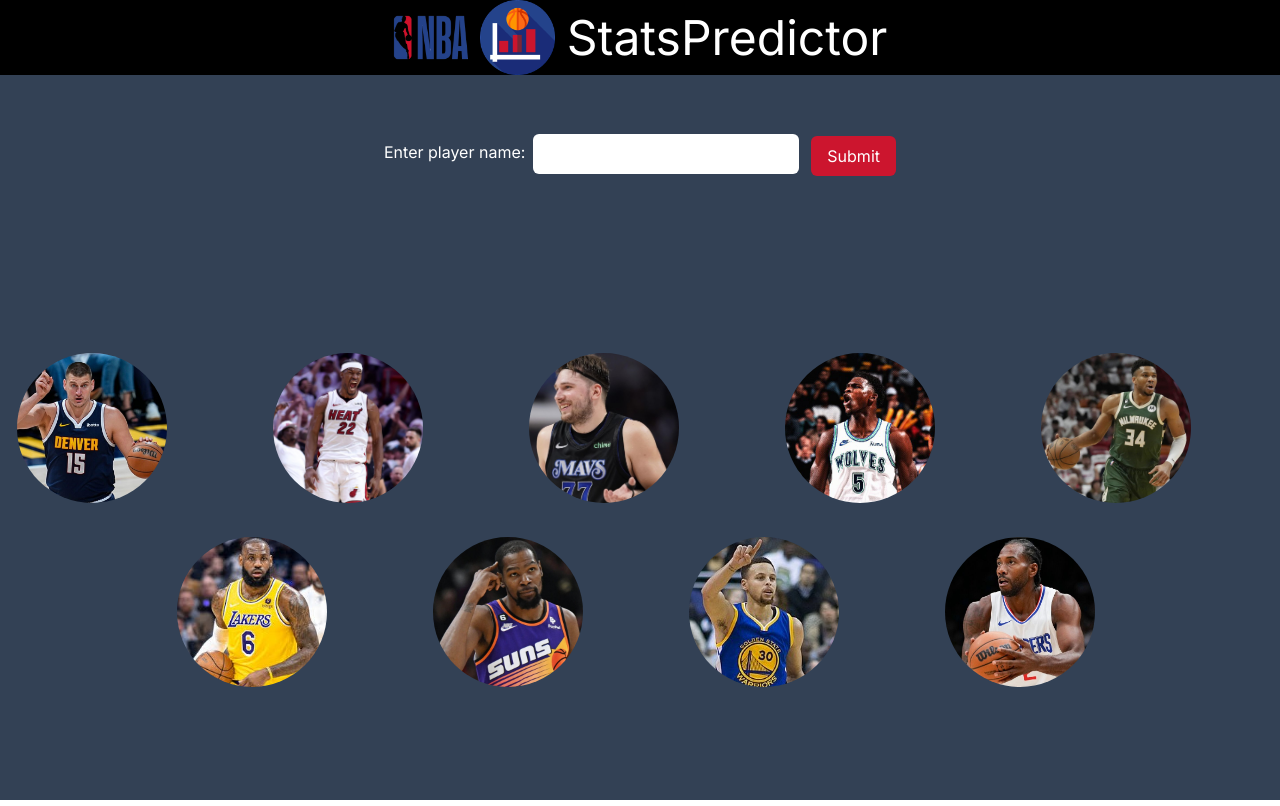
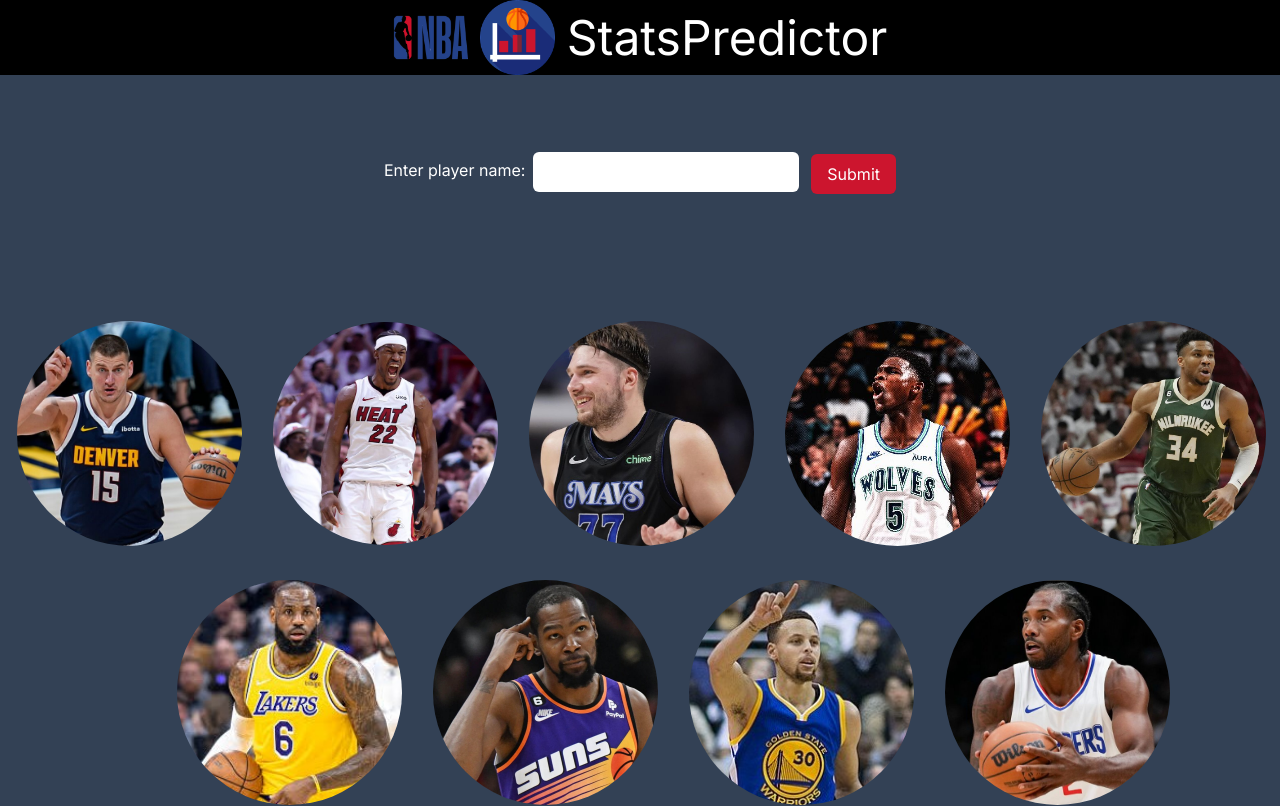
Before and after one commit to heyitsrup/nba-stats-predictor, a Next.js app in the folder performance_predictor_frontend/: page / in a window 1280 px wide. Built offline with nearby package versions, Linux system fonts and the light colour scheme.

Commit message:
Dynamic headshot on player page

```diff
--- a/performance_predictor_frontend/next.config.mjs
+++ b/performance_predictor_frontend/next.config.mjs
@@ -1,4 +1,8 @@
 /** @type {import('next').NextConfig} */
-const nextConfig = {};
+const nextConfig = {
+    images: {
+        domains: ['ak-static.cms.nba.com'],
+    },
+};
 
 export default nextConfig;
--- a/performance_predictor_frontend/src/app/page.tsx
+++ b/performance_predictor_frontend/src/app/page.tsx
@@ -22,7 +22,7 @@
         />
         <p className="text-5xl text-white">StatsPredictor</p>
       </div>
-      <div className="w-full flex flex-col items-center mt-60">
+      <div className="w-full flex flex-col items-center mt-80">
         <div className="flex justify-center">
           <PlayerForm />
         </div>
--- a/performance_predictor_frontend/src/app/player/[playerName]/page.tsx
+++ b/performance_predictor_frontend/src/app/player/[playerName]/page.tsx
@@ -2,7 +2,7 @@
 
 import React, { useEffect, useState } from 'react';
 import { useParams } from 'next/navigation';
-import Image from 'next/image';
+import PlayerHeader from '../[playerName]/playerHeader'
 import Link from 'next/link';
 
 const PlayerPage: React.FC = () => {
@@ -29,20 +29,9 @@
     }
   }, [playerName]);
 
-  const decodedPlayerName = decodeURIComponent(String(playerName));
-
   return (
     <main className="min-h-screen flex flex-col items-center justify-center bg-slate-700">
-      <div className="w-auto m-auto rounded-2xl fixed top-5 p-3 z-50 flex items-center space-x-3">
-        <Image
-          src='/PlayerTable/Luka_Doncic.jpg'
-          alt='player_headshot'
-          width={150}
-          height={150}
-          className="rounded-full"
-        />
-        <p className="text-5xl text-white">{decodedPlayerName}</p>
-      </div>
+      <PlayerHeader />
 
       <table className="w-screen table-fixed text-white">
         <tr className='text-9xl w-1/5 text-center'>
--- /dev/null
+++ b/performance_predictor_frontend/src/app/player/[playerName]/playerHeader.tsx
@@ -0,0 +1,46 @@
+'use client';
+
+import React, { useEffect, useState } from 'react';
+import { useParams } from 'next/navigation';
+import Image from 'next/image';
+import "../../globals.css";
+
+const PlayerHeader: React.FC = () => {
+    const { playerName } = useParams();
+    const decodedPlayerName = decodeURIComponent(String(playerName));
+    const [playerId, setPlayerId] = useState<string | null>(null);
+
+    useEffect(() => {
+        const fetchPlayerId = async () => {
+          try {
+            const res = await fetch(`http://127.0.0.1:8000/api/get-player-id?playerName=${playerName}`);
+            if (!res.ok) {
+              throw new Error('Failed to fetch player ID');
+            }
+            const data = await res.json();
+            setPlayerId(data.playerId);
+          } catch (error) {
+            console.error('Error fetching player ID:', error);
+          }
+        };
+
+        if (playerName) {
+            fetchPlayerId();
+        }
+      }, [playerName]);
+
+    return (
+        <div className="w-auto m-auto rounded-2xl fixed top-5 p-3 z-50 flex items-center space-x-3">
+        <Image
+          src={`https://ak-static.cms.nba.com/wp-content/uploads/headshots/nba/latest/260x190/${playerId}.png`}
+          alt='player_headshot'
+          width={250}
+          height={250}
+          className="rounded-full"
+        />
+        <p className="text-5xl text-white">{decodedPlayerName}</p>
+      </div>
+    );
+};
+
+export default PlayerHeader;
--- a/performance_predictor_frontend/src/components/PlayerForm.tsx
+++ b/performance_predictor_frontend/src/components/PlayerForm.tsx
@@ -22,7 +22,7 @@
   };
 
   return (
-    <form onSubmit={handleSubmit} className='flex items-center space-x-3 mt-[-400px]'>
+    <form onSubmit={handleSubmit} className='flex items-center space-x-3 mt-[-300px]'>
       <label className='flex items-center space-x-2'>
         <span className="whitespace-nowrap text-white">Enter player name:</span>
         <input
--- a/performance_predictor_frontend/src/components/PlayerTable.tsx
+++ b/performance_predictor_frontend/src/components/PlayerTable.tsx
@@ -12,8 +12,8 @@
                     <Image
                         src='/PlayerTable/Nikola_Jokic.jpg'
                         alt='Nikola_Jokic'
-                        width={150}
-                        height={150}
+                        width={225}
+                        height={225}
                         className="rounded-full hover:scale-110 transition ml-4 mb-8"
                     />
                 </td>
@@ -21,8 +21,8 @@
                     <Image
                         src='/PlayerTable/Jimmy_Butler.jpg'
                         alt='Jimmy_Butler'
-                        width={150}
-                        height={150}
+                        width={225}
+                        height={225}
                         className="rounded-full hover:scale-110 transition ml-4 mb-8"
                     />
                 </td>
@@ -30,8 +30,8 @@
                     <Image
                         src='/PlayerTable/Luka_Doncic.jpg'
                         alt='Luka_Doncic'
-                        width={150}
-                        height={150}
+                        width={225}
+                        height={225}
                         className="rounded-full hover:scale-110 transition ml-4 mb-8"
                     />
                 </td>
@@ -39,8 +39,8 @@
                     <Image
                         src='/PlayerTable/Anthony_Edwards.jpg'
                         alt='Anthony_Edwards'
-                        width={150}
-                        height={150}
+                        width={225}
+                        height={225}
                         className="rounded-full hover:scale-110 transition ml-4 mb-8"
                     />
                 </td>
@@ -48,8 +48,8 @@
                     <Image
                         src='/PlayerTable/Giannis_Antetokounmpo.jpeg'
                         alt='Giannis_Antetokounmpo'
-                        width={150}
-                        height={150}
+                        width={225}
+                        height={225}
                         className="rounded-full hover:scale-110 transition ml-4 mb-8"
                     />
                 </td>
@@ -59,8 +59,8 @@
                     <Image
                         src='/PlayerTable/LeBron_James.jpeg'
                         alt='LeBron_James'
-                        width={150}
-                        height={150}
+                        width={225}
+                        height={225}
                         className="rounded-full hover:scale-110 transition ml-44"
                     />
                 </td>
@@ -68,8 +68,8 @@
                     <Image
                         src='/PlayerTable/Kevin_Durant.jpg'
                         alt='Kevin_Durant'
-                        width={150}
-                        height={150}
+                        width={225}
+                        height={225}
                         className="rounded-full hover:scale-110 transition ml-44"
                     />
                 </td>
@@ -77,8 +77,8 @@
                     <Image
                         src='/PlayerTable/Stephen_Curry.jpg'
                         alt='Stephen_Curry'
-                        width={150}
-                        height={150}
+                        width={225}
+                        height={225}
                         className="rounded-full hover:scale-110 transition ml-44"
                     />
                 </td>
@@ -86,8 +86,8 @@
                     <Image
                         src='/PlayerTable/Kawhi_Leonard.jpg'
                         alt='Kawhi_Leonard'
-                        width={150}
-                        height={150}
+                        width={225}
+                        height={225}
                         className="rounded-full hover:scale-110 transition ml-44"
                     />
                 </td>
```
Also changed, not shown: 2 other files (tests, documents, lock files or other folders).
